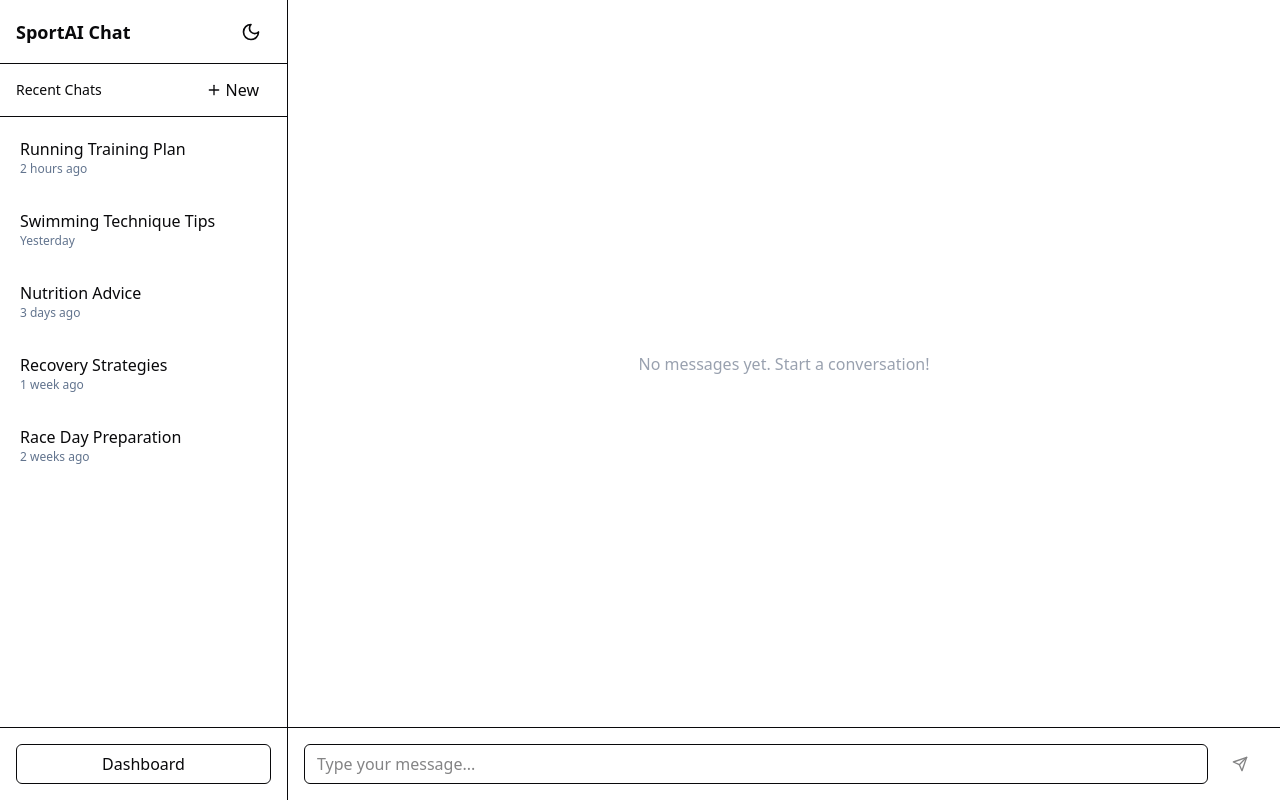
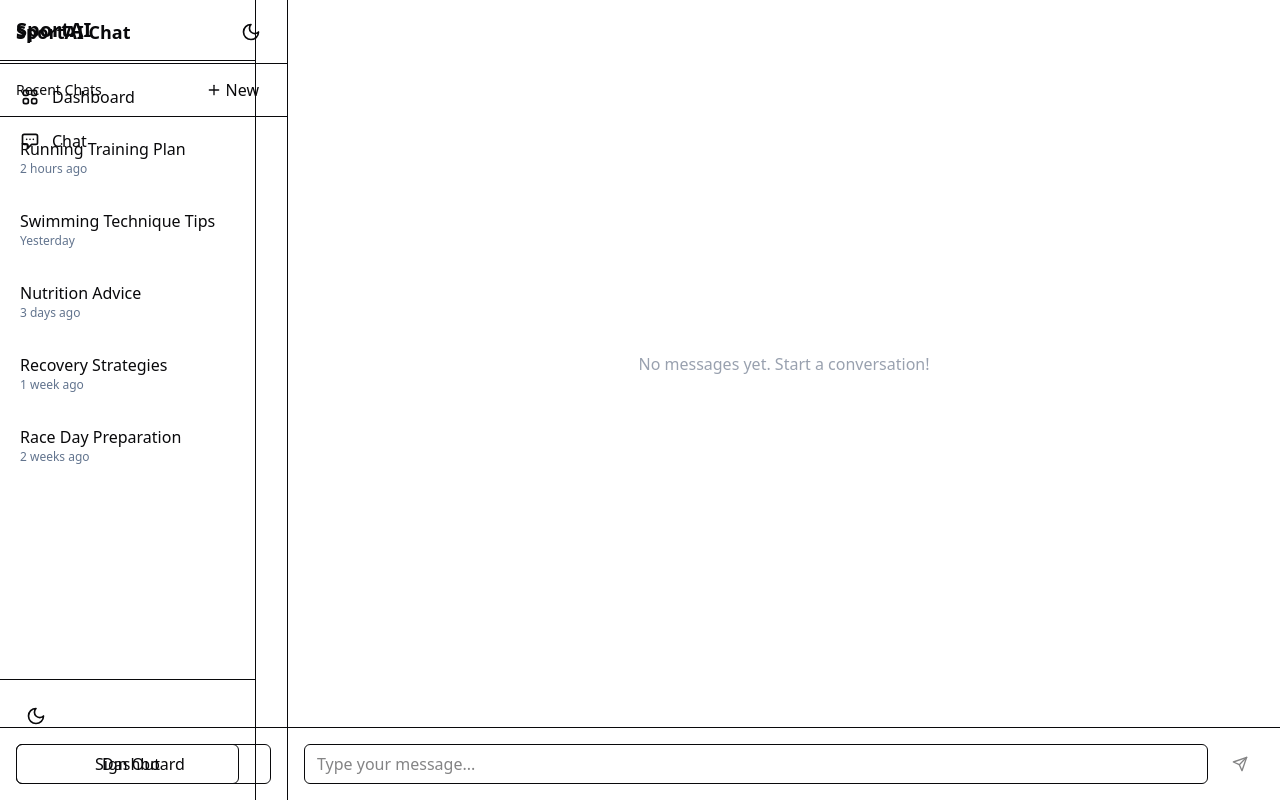
Before and after one commit to francotechadmin/sport-platform, a Next.js app: page /chat in a window 1280 px wide. Built offline with nearby package versions, Linux system fonts and the light colour scheme.

Commit message:
Refactor layout components to utilize DashboardLayout for Chat and Dashboard, simplifying structure and enhancing code reusability.

```diff
--- a/src/app/(dashboard)/layout.tsx
+++ b/src/app/(dashboard)/layout.tsx
@@ -1,20 +1,11 @@
 "use client";
 
-import { Header } from "@/components/layout/header";
+import { DashboardLayout } from "@/components/layout/dashboard-layout";
 
-export default function DashboardLayout({
+export default function DashboardAppLayout({
   children,
 }: {
   children: React.ReactNode;
 }) {
-  return (
-    <div className="flex flex-col min-h-screen w-full">
-      <Header />
-      <main className="flex-1 w-full overflow-y-auto">
-        <div className="ios-scroll-container">
-          {children}
-        </div>
-      </main>
-    </div>
-  );
+  return <DashboardLayout>{children}</DashboardLayout>;
 }
--- a/src/app/chat/layout.tsx
+++ b/src/app/chat/layout.tsx
@@ -1,13 +1,11 @@
 "use client";
 
-export default function ChatLayout({
+import { DashboardLayout } from "@/components/layout/dashboard-layout";
+
+export default function ChatAppLayout({
   children,
 }: {
   children: React.ReactNode;
 }) {
-  return (
-    <div className="min-h-screen flex flex-col w-full">
-      <main className="flex-1 w-full">{children}</main>
-    </div>
-  );
+  return <DashboardLayout>{children}</DashboardLayout>;
 }
--- a/src/app/layout.tsx
+++ b/src/app/layout.tsx
@@ -35,9 +35,7 @@ export default function RootLayout({
         className={`${geistSans.variable} ${geistMono.variable} antialiased`}
       >
         <ThemeProvider defaultTheme="system" storageKey="ui-theme">
-          <div className="flex justify-center w-full bg-background min-h-screen">
-            {children}
-          </div>
+          {children}
         </ThemeProvider>
       </body>
     </html>
--- /dev/null
+++ b/src/components/layout/dashboard-layout.tsx
@@ -0,0 +1,20 @@
+"use client";
+
+import { Sidebar } from "./sidebar";
+
+interface DashboardLayoutProps {
+  children: React.ReactNode;
+}
+
+export function DashboardLayout({ children }: DashboardLayoutProps) {
+  return (
+    <div className="flex h-screen overflow-hidden">
+      <Sidebar />
+      <main className="flex-1 overflow-y-auto">
+        <div className="ios-scroll-container h-full">
+          {children}
+        </div>
+      </main>
+    </div>
+  );
+}
--- /dev/null
+++ b/src/components/layout/sidebar.tsx
@@ -0,0 +1,65 @@
+"use client";
+
+import Link from "next/link";
+import { usePathname } from "next/navigation";
+import { Button } from "@/components/ui/button";
+import { ThemeToggle } from "@/components/theme-toggle";
+
+interface SidebarProps {
+  title?: string;
+}
+
+export function Sidebar({ title = "SportAI" }: SidebarProps) {
+  const pathname = usePathname();
+
+  const isActive = (path: string) => {
+    return pathname.startsWith(path);
+  };
+
+  return (
+    <div className="h-screen w-64 border-r flex flex-col">
+      <div className="p-4 border-b">
+        <Link href="/dashboard" className="font-bold text-xl">
+          {title}
+        </Link>
+      </div>
+
+      <nav className="flex-1 px-2 py-4 space-y-1">
+        <Link
+          href="/dashboard"
+          className={`flex items-center px-3 py-2 rounded-md ${
+            isActive("/dashboard")
+              ? "bg-primary text-primary-foreground"
+              : "hover:bg-muted"
+          }`}
+        >
+          <svg xmlns="http://www.w3.org/2000/svg" className="h-5 w-5 mr-3" fill="none" viewBox="0 0 24 24" stroke="currentColor">
+            <path strokeLinecap="round" strokeLinejoin="round" strokeWidth={2} d="M4 6a2 2 0 012-2h2a2 2 0 012 2v2a2 2 0 01-2 2H6a2 2 0 01-2-2V6zM14 6a2 2 0 012-2h2a2 2 0 012 2v2a2 2 0 01-2 2h-2a2 2 0 01-2-2V6zM4 16a2 2 0 012-2h2a2 2 0 012 2v2a2 2 0 01-2 2H6a2 2 0 01-2-2v-2zM14 16a2 2 0 012-2h2a2 2 0 012 2v2a2 2 0 01-2 2h-2a2 2 0 01-2-2v-2z" />
+          </svg>
+          Dashboard
+        </Link>
+
+        <Link
+          href="/chat"
+          className={`flex items-center px-3 py-2 rounded-md ${
+            isActive("/chat")
+              ? "bg-primary text-primary-foreground"
+              : "hover:bg-muted"
+          }`}
+        >
+          <svg xmlns="http://www.w3.org/2000/svg" className="h-5 w-5 mr-3" fill="none" viewBox="0 0 24 24" stroke="currentColor">
+            <path strokeLinecap="round" strokeLinejoin="round" strokeWidth={2} d="M8 10h.01M12 10h.01M16 10h.01M9 16H5a2 2 0 01-2-2V6a2 2 0 012-2h14a2 2 0 012 2v8a2 2 0 01-2 2h-5l-5 5v-5z" />
+          </svg>
+          Chat
+        </Link>
+      </nav>
+
+      <div className="p-4 border-t flex flex-col gap-2">
+        <ThemeToggle />
+        <Button variant="outline" asChild className="w-full">
+          <Link href="/signin">Sign Out</Link>
+        </Button>
+      </div>
+    </div>
+  );
+}
```
